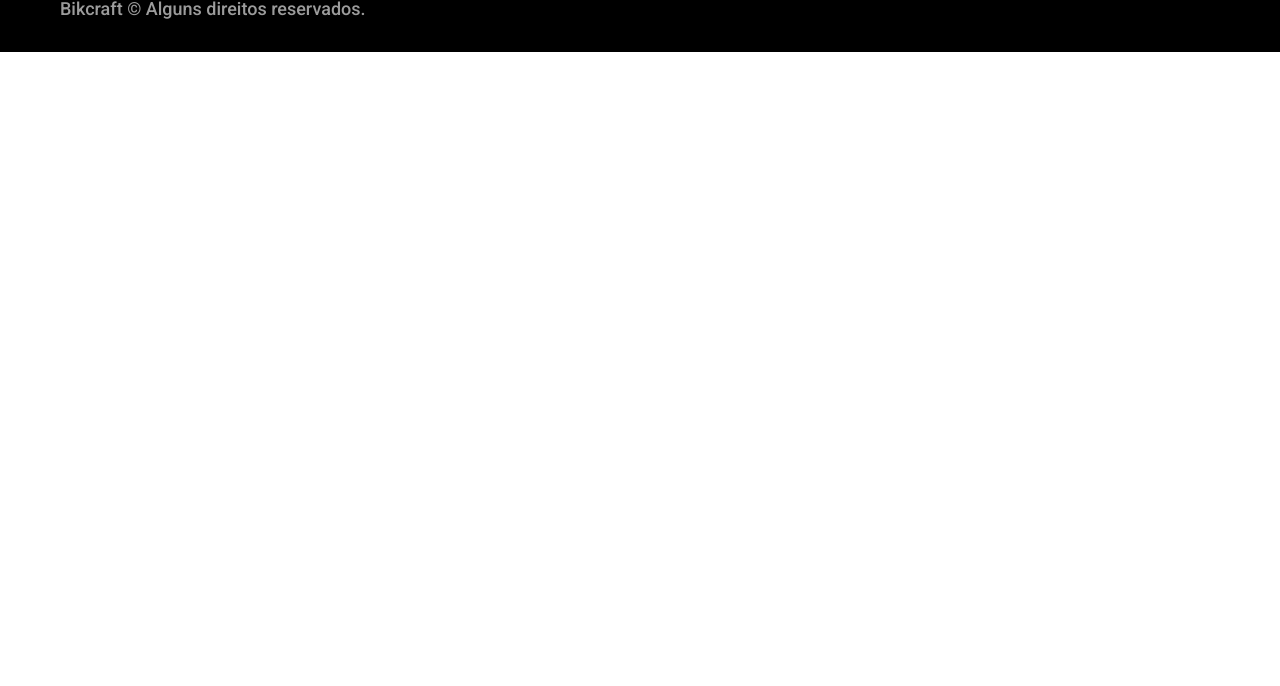
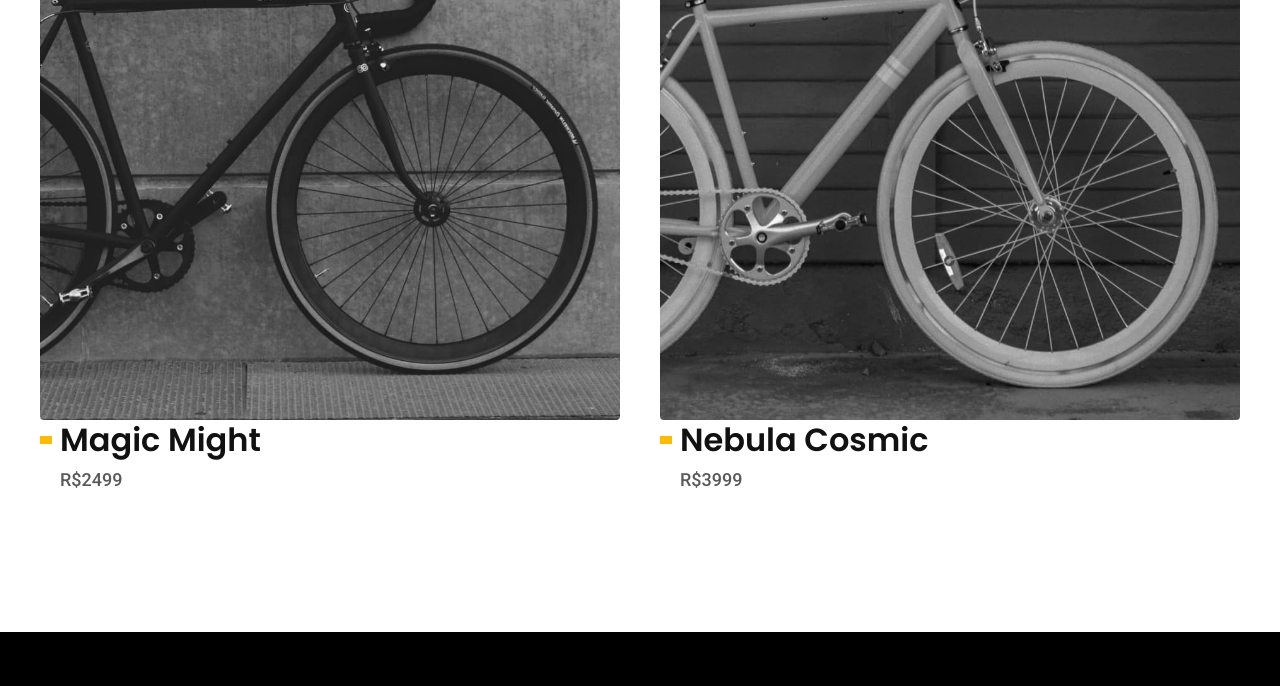
Before and after one commit to victorhenriqueb/bikcraft-final, a plain HTML site: page bicicletas/nimbus.html in a window 1280 px wide. Shown: the part 1800-2486 px from the top of the page. Before the commit the page ends 1852 px from the top, so only its background shows below. Drawn offline with Linux system fonts and the light colour scheme.

Commit message:
terminando a pagina da bicicleta Nimbus

```diff
--- a/bicicletas/nimbus.html
+++ b/bicicletas/nimbus.html
@@ -87,6 +87,28 @@
     </div>
   </main>
 
+  <article>
+    <div class="escolha-conteudo container">
+      <h2 class="font-1-xxl cn-11 container">escolha a sua<span class="cp-01">.</span></h2>
+      <ul class="escolha-fotos">
+        <li class="escolha-item">
+          <a href="../../bicicletas/magic.html">
+            <img src="../../img/bicicletas/magic-home.jpg" alt="Bicicleta Magic Home">
+            <h3 class="font-1-xl cn-11">Magic Might</h3>
+            <span class="font-2-m cn-08">R$2499 </span>
+          </a>
+        </li>
+        <li class="escolha-item">
+          <a href="../../bicicletas/magic.html">
+            <img src="../../img/bicicletas/nebula-home.jpg" alt="Bicicleta Nebula Home">
+            <h3 class="font-1-xl cn-11">Nebula Cosmic</h3>
+            <span class="font-2-m cn-08">R$3999 </span>
+          </a>
+        </li>
+      </ul>
+    </div>
+  </article>
+
   <footer class="footer-bg">
     <div class="footer container">
       <div class="footer-img">
--- a/css/bicicleta/bicicleta.css
+++ b/css/bicicleta/bicicleta.css
@@ -111,6 +111,10 @@
   .bicicleta-img {
     grid-row: 2;
   }
+  #bicicleta .escolha-conteudo h2 {
+    font-size: 2rem;
+    margin-bottom: 16px;
+  }
 }
 
 @media (max-width: 420px) {
--- a/css/home/escolha-a-sua.css
+++ b/css/home/escolha-a-sua.css
@@ -1,7 +1,3 @@
-.escolha-bg {
-  background-color: var(--cor-neutra-0);
-}
-
 .escolha-conteudo {
   max-width: 1400px;
   box-sizing: border-box;
@@ -80,13 +76,13 @@
     font-size: 0.875rem;
     line-height: 1.43;
   }
-}
-@media (max-width: 500px) {
   .escolha-conteudo h2 {
     font-weight: 600;
     font-size: 2rem;
     line-height: 1.25;
   }
+}
+@media (max-width: 500px) {
   .escolha-item h3 {
     font-weight: 600;
     font-size: 1.5rem;
```
